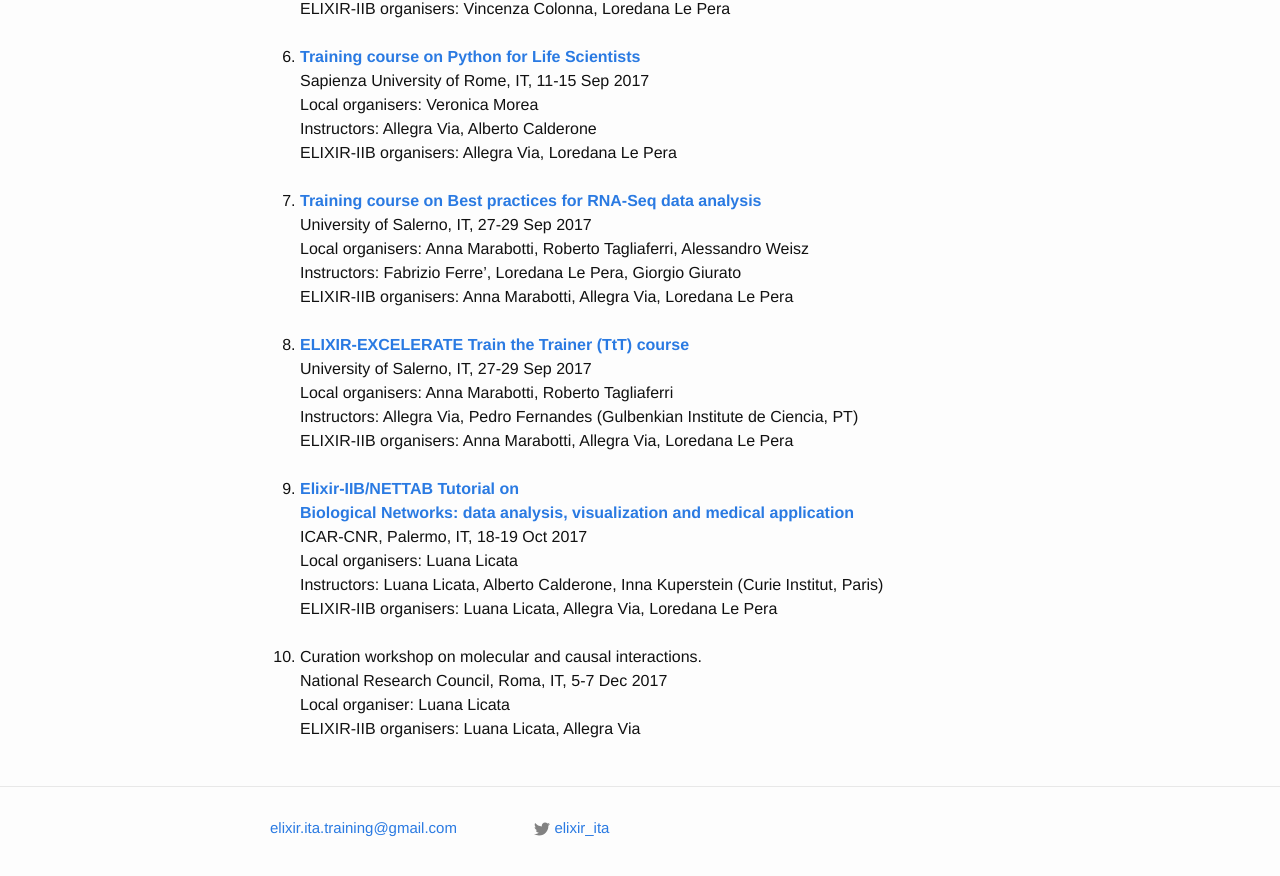
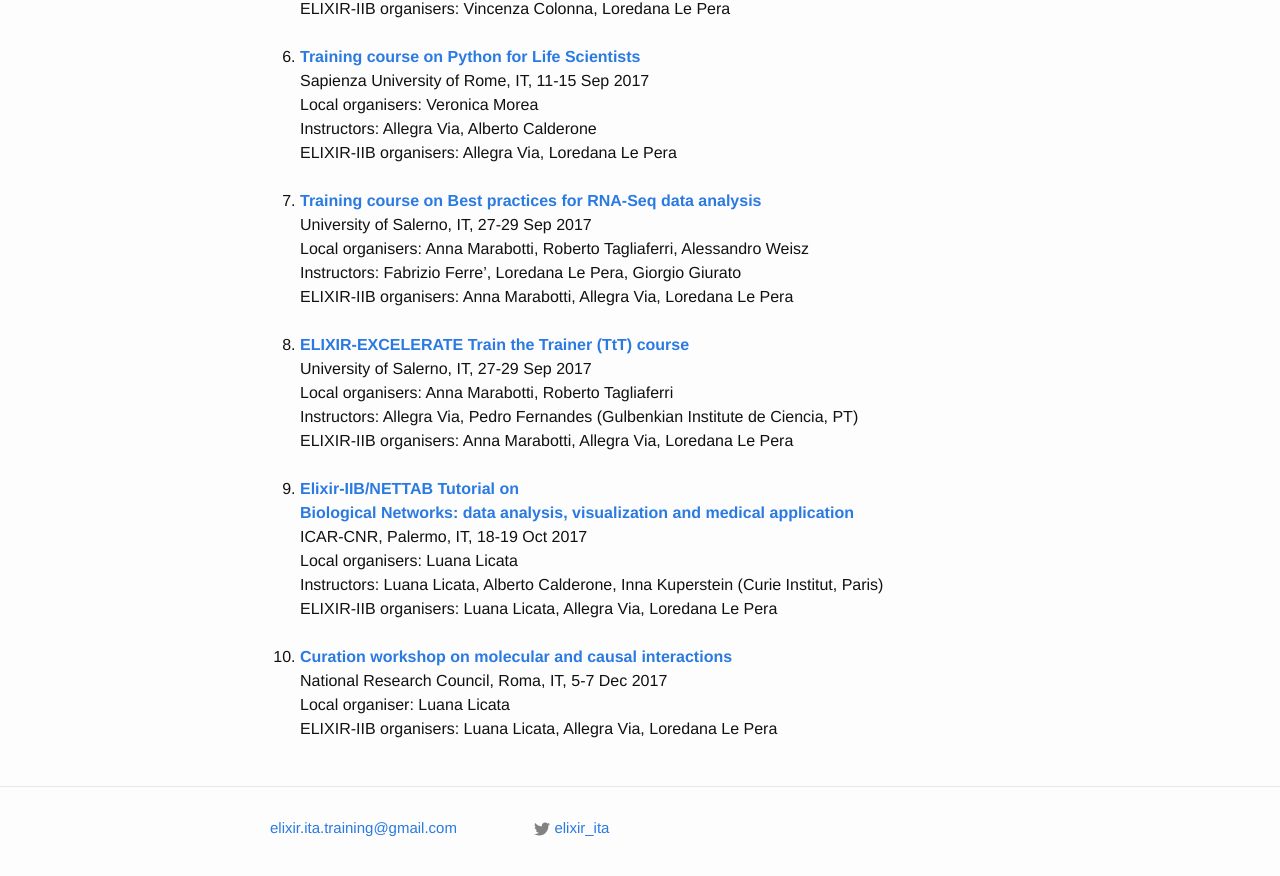
Before and after one commit to ELIXIR-IIB-training/website, a Jekyll site: the page built from docs/programme2017_copy.html, in a window 1280 px wide and 900 px high, scrolled down 1150 px. Shown: the top 876 px of the window. Built offline with Jekyll 4.4.1, drawn with Linux system fonts in a browser that asks for light colours.

Commit message:
Add preliminary programme Curation Workshop

```diff
--- a/docs/programme2017_copy.html
+++ b/docs/programme2017_copy.html
@@ -89,11 +89,10 @@ Organisers: Vincenza Colonna, Chiara Batini, Allegra Via</li>
 	ELIXIR-IIB organisers: Luana Licata, Allegra Via, Loredana Le Pera
         </li>
       	<br>
-      	<li>
-      	Curation workshop on molecular and causal interactions.<br>
+      	<li><a href="https://elixir-iib-training.github.io/website/2017/12/05/Curation_workshop-Roma.html"><b>Curation workshop on molecular and causal interactions</b></a><br>
       	National Research Council, Roma, IT, 5-7 Dec 2017<br>
       	Local organiser: Luana Licata<br>
-      	ELIXIR-IIB organisers: Luana Licata, Allegra Via
+      	ELIXIR-IIB organisers: Luana Licata, Allegra Via, Loredana Le Pera
       	<br>
       	</li>
  </ol>
```
